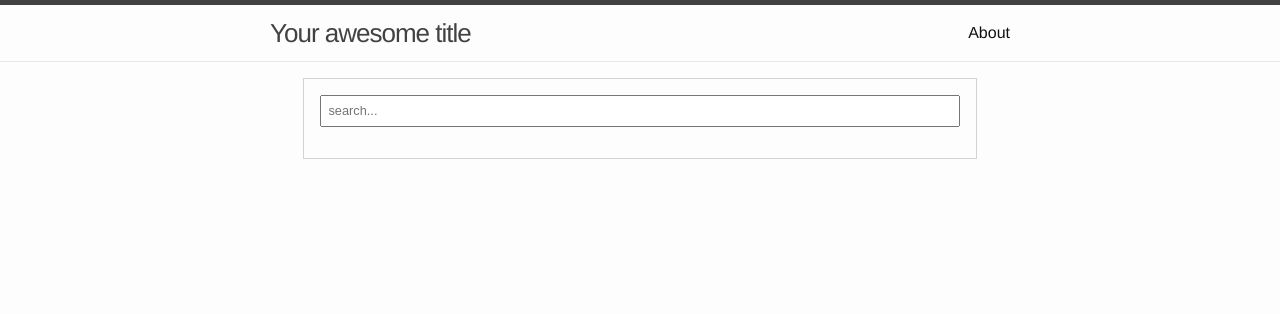
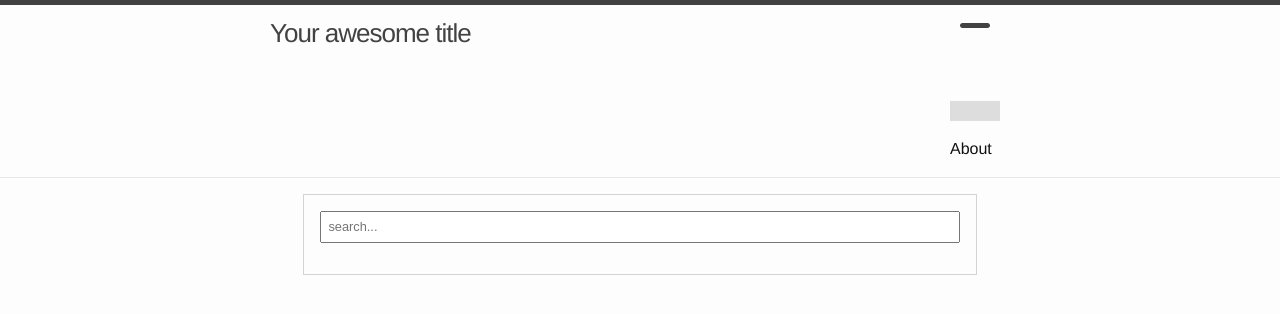
Before and after one commit to saimayasmeen4/minneatairu-json.github.io, a Jekyll site: the page built from about.markdown, in a window 1280 px wide. Shown: the top 314 px of the page. Built offline with Jekyll 4.4.1, drawn with Linux system fonts in a browser that asks for light colours; comment, search, counter and statistics services are not loaded.

Commit message:
Update header.html

```diff
--- a/_includes/header.html
+++ b/_includes/header.html
@@ -5,13 +5,22 @@
     <a class="site-title" href="{{ site.baseurl }}/">{{ site.title }}</a>
 
     <nav class="site-nav">
-      <a href="#" class="menu-icon">
-        <svg viewBox="0 0 18 15">
+<!--       <a href="#" class="menu-icon"> -->
+      <div class="row">
+  <div class="column">
+    <svg viewBox="0 0 18 15">
           <path fill="#424242" d="M18,1.484c0,0.82-0.665,1.484-1.484,1.484H1.484C0.665,2.969,0,2.304,0,1.484l0,0C0,0.665,0.665,0,1.484,0 h15.031C17.335,0,18,0.665,18,1.484L18,1.484z"/>
-          <path fill="#424242" d="M18,7.516C18,8.335,17.335,9,16.516,9H1.484C0.665,9,0,8.335,0,7.516l0,0c0-0.82,0.665-1.484,1.484-1.484 h15.031C17.335,6.031,18,6.696,18,7.516L18,7.516z"/>
+        </svg>
+  </div>
+  <div class="column" >
+     <path fill="#424242" d="M18,7.516C18,8.335,17.335,9,16.516,9H1.484C0.665,9,0,8.335,0,7.516l0,0c0-0.82,0.665-1.484,1.484-1.484 h15.031C17.335,6.031,18,6.696,18,7.516L18,7.516z"/>
+  </div>
+        <div class="column" style="background-color:#ddd;">
           <path fill="#424242" d="M18,13.516C18,14.335,17.335,15,16.516,15H1.484C0.665,15,0,14.335,0,13.516l0,0 c0-0.82,0.665-1.484,1.484-1.484h15.031C17.335,12.031,18,12.696,18,13.516L18,13.516z"/>
-        </svg>
-      </a>
+</div>
+        </div>
+
+<!--       </a> -->
 
       <div class="trigger">
         {% for page in site.pages %}
```
